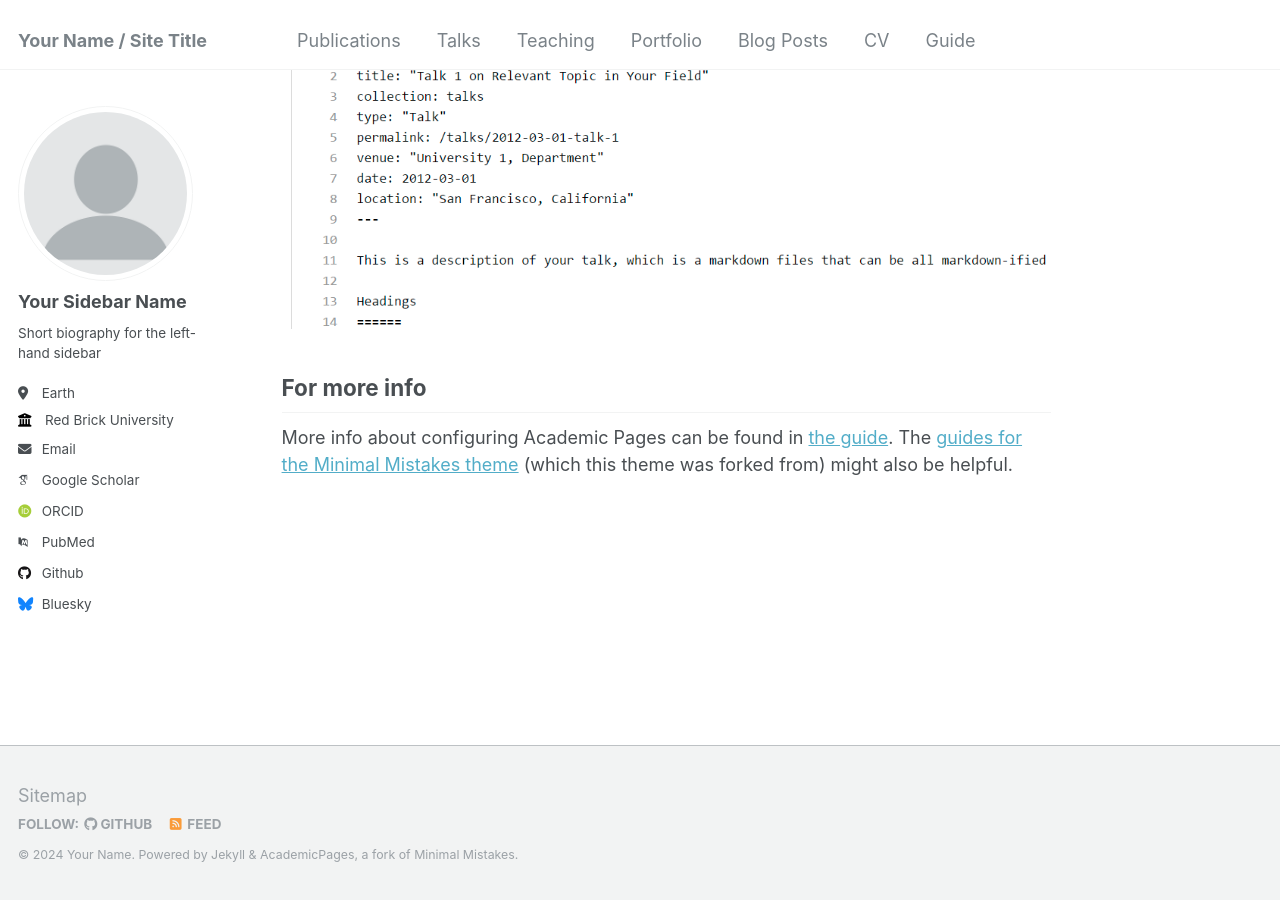
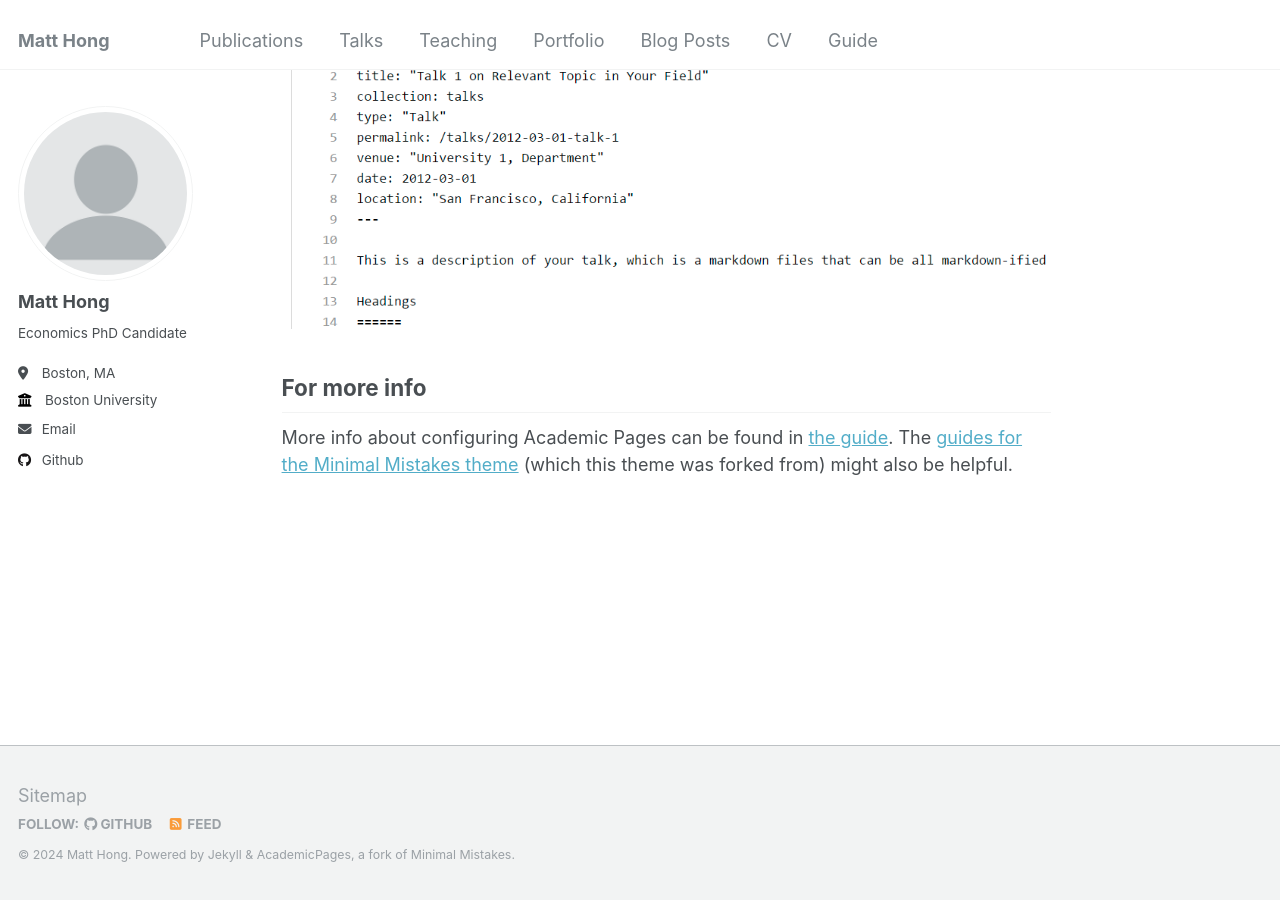
Before and after one commit to matthew-hong/matt-hong, a Jekyll site: the page built from _pages/about.md, in a window 1280 px wide and 900 px high, scrolled down 2660 px. Built offline with Jekyll 4.4.1, drawn with Linux system fonts in a browser that asks for light colours; some web fonts are replaced.

Commit message:
update config settings

```diff
--- a/_config.yml
+++ b/_config.yml
@@ -8,13 +8,13 @@
 
 # Basic Site Settings
 locale                   : "en-US"
-title                    : "Your Name / Site Title"
+title                    : "Matt Hong"
 title_separator          : "-"
-name                     : &name "Your Name"
+name                     : &name "Matt Hong"
 description              : &description "personal description"
-url                      : https://academicpages.github.io # the base hostname & protocol for your site e.g. "https://mmistakes.github.io"
+url                      : https://matthew-hong.github.io/home/ # the base hostname & protocol for your site e.g. "https://mmistakes.github.io"
 baseurl                  : "" # the subpath of your site, e.g. "/blog"
-repository               : "academicpages/academicpages.github.io"
+repository               : "matthew-hong/matt-hong"
 
 # Site Author - The following control what appear as part of the author content on the side bar.
 #               If a field is blank the icon and link will not appear, otherwise it will be shown.
@@ -22,33 +22,33 @@ repository               : "academicpages/academicpages.github.io"
 author:
   # Biographic information
   avatar           : "profile.png"
-  name             : "Your Sidebar Name"
+  name             : "Matt Hong"
   pronouns         : # example: "she/her"
-  bio              : "Short biography for the left-hand sidebar"
-  location         : "Earth"
-  employer         : "Red Brick University"
+  bio              : "Economics PhD Candidate"
+  location         : "Boston, MA"
+  employer         : "Boston University"
   uri              : # URL
-  email            : "none@example.org"
+  email            : "hongmatt@bu.edu"
 
   # Academic websites
   arxiv            : # URL - Update with the correct link to your profile
-  googlescholar    : "https://scholar.google.com/citations?user=PS_CX0AAAAAJ"
+  googlescholar    : # URL
   impactstory      : # URL
-  orcid            : "http://orcid.org/yourorcidurl"
+  orcid            : # URL
   semantic         : # URL
-  pubmed           : "https://www.ncbi.nlm.nih.gov/pubmed/?term=john+snow"
+  pubmed           : # URL
   researchgate     : # URL
 
   # Repositories and software development
   bitbucket        : # Username - Update with your username on the site
   codepen          : # Username
   dribbble         : # Username
-  github           : "academicpages"
+  github           : "matthew-hong"
   kaggle           : # Username
   stackoverflow    : # User number or user number and name (i.e., use "1" or "1/jeff-atwood")
 
   # Social media
-  bluesky          : "bsky.app" # Replace this with you Bluesky username
+  bluesky          : # URL
   facebook         : # Username
   flickr           : # Username
   foursquare       : # Username
```
